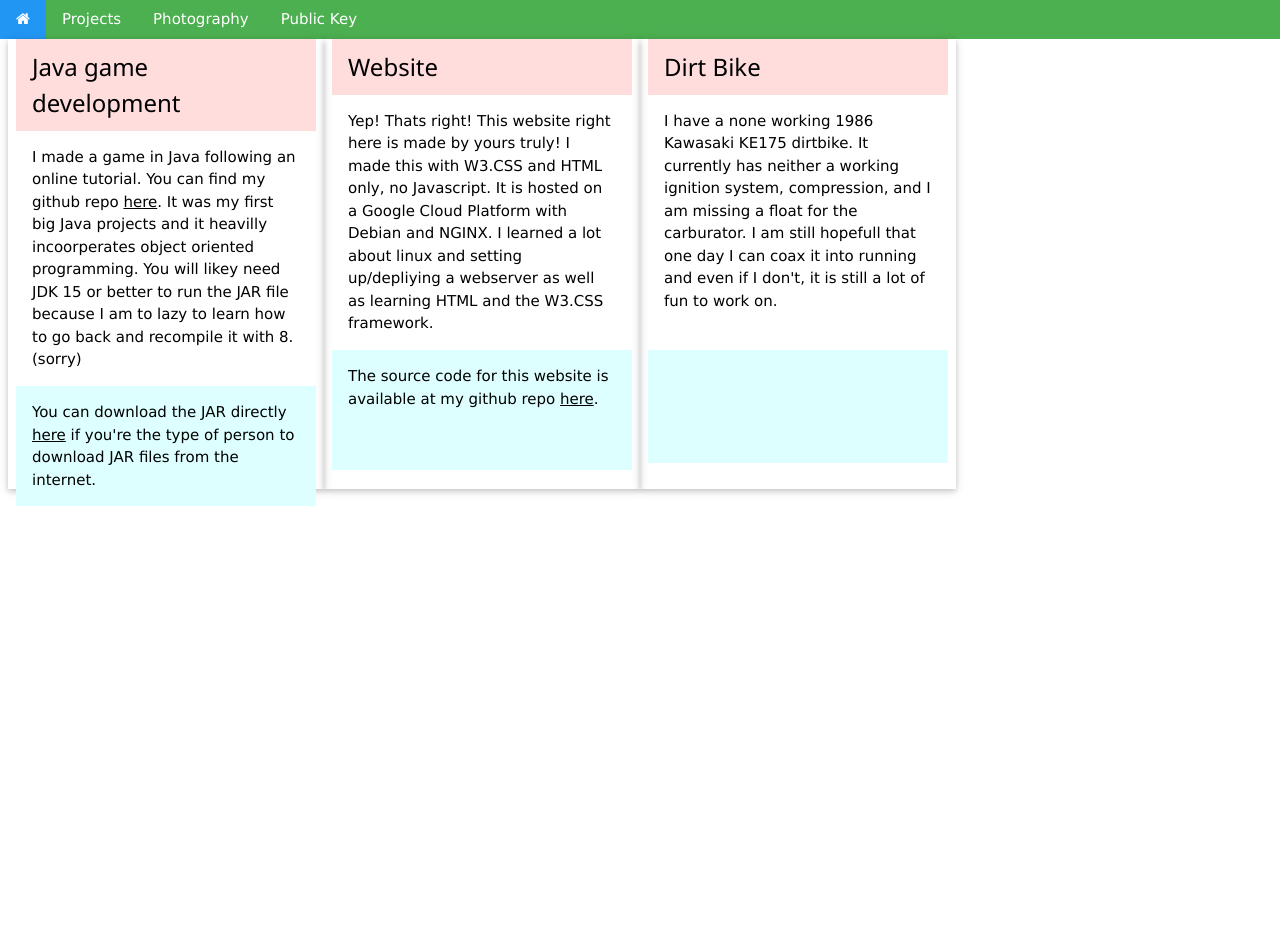
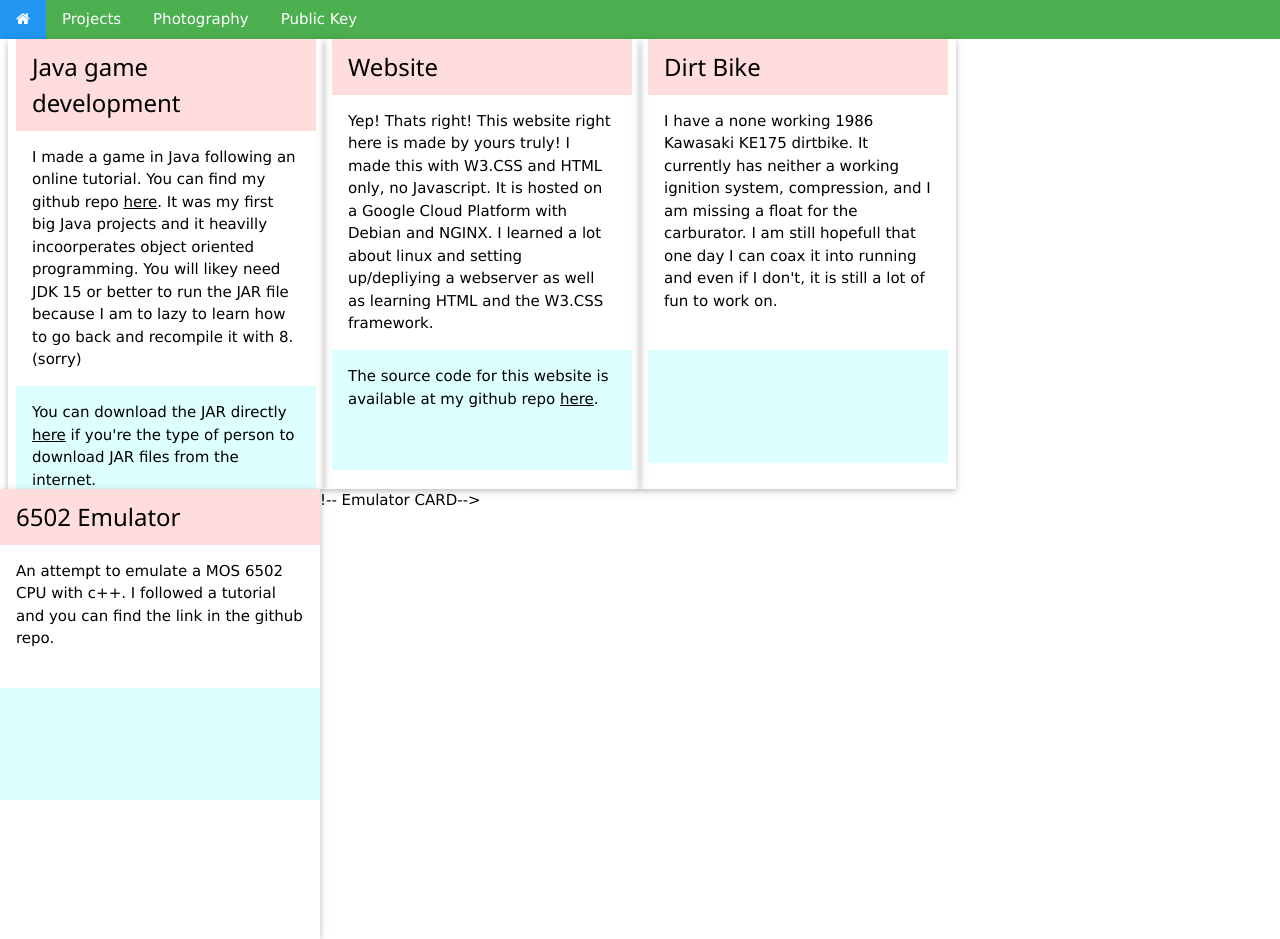
Before and after one commit to Zmht/w3-website, a plain HTML site: page projects.html in a window 1280 px wide. Before the commit the page ends 800 px from the top, so only its background shows below. Drawn offline with nearby package versions, Linux system fonts and the light colour scheme.

Commit message:
Added emulator card

```diff
--- a/projects.html
+++ b/projects.html
@@ -61,6 +61,21 @@
         </div>
     </div>
 
+    !-- Emulator CARD-->
+        <div class="w3-card w3-col" style="width: 25%; height: 450px;">
+            <div class="w3-container w3-pale-red">
+                <h3>6502 Emulator</h3>
+            </div>
+            <div class="w3-container">
+                <p>An attempt to emulate a MOS 6502 CPU with c++. I followed a tutorial and you can find the link in the github repo. </p>
+                <br>
+            </div>
+            <div class="w3-container w3-pale-blue">
+                <br><br><br><br><br>
+            </div>
+        </div>
+    </div>
+
 
 </body>
 </html>
```
Also changed, not shown: index.html (+1 -0 lines), publickey.html (+1 -0 lines).
